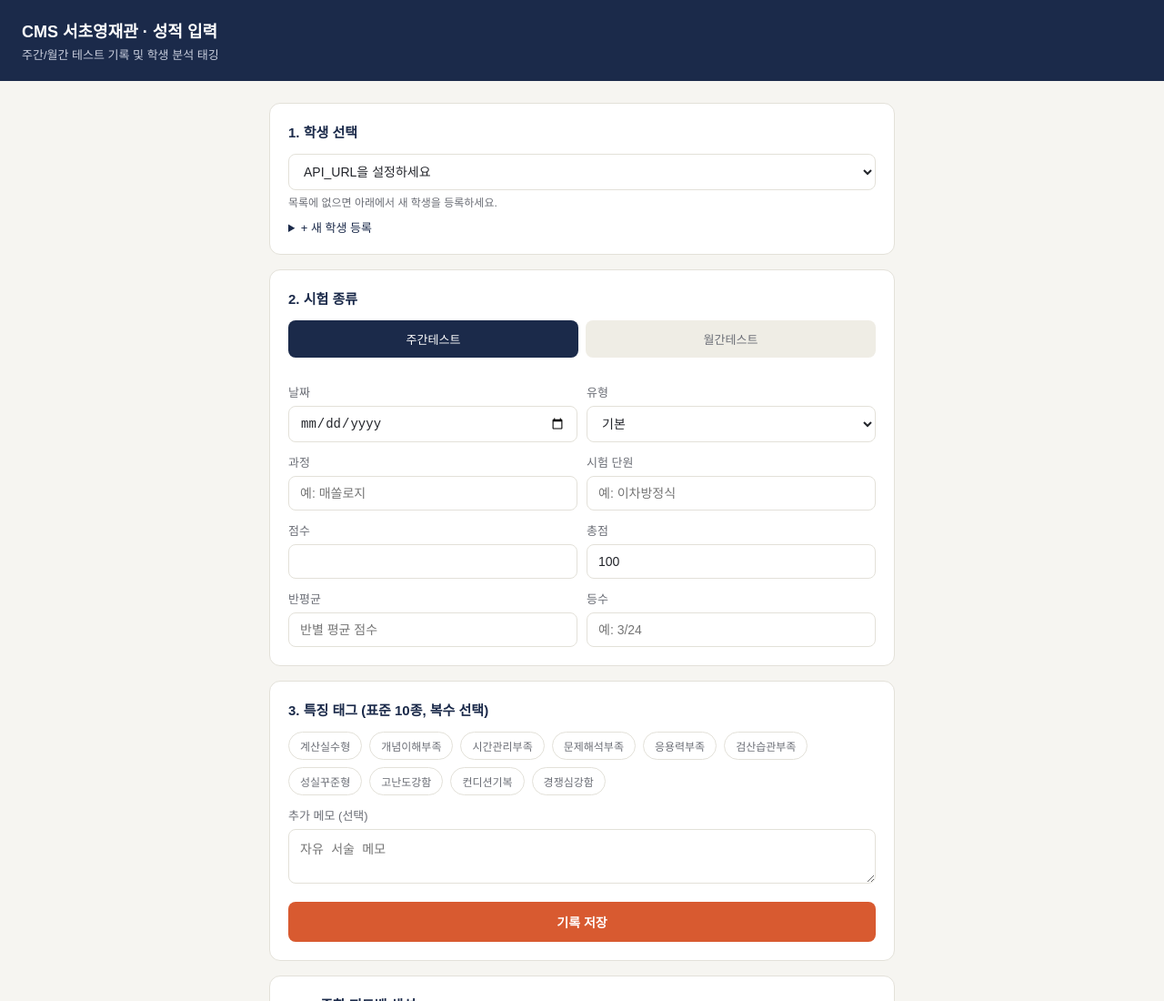
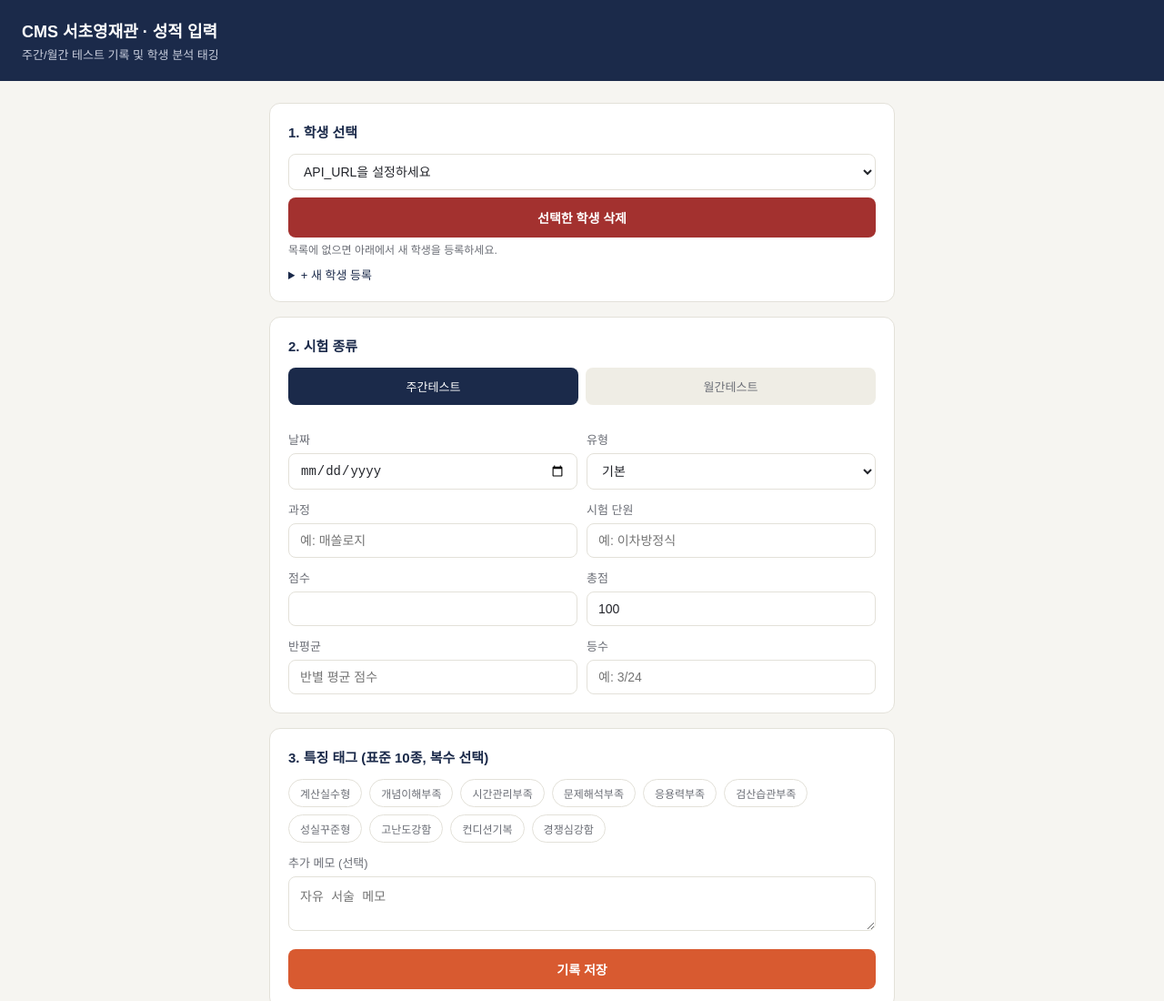
Before and after one commit to sung1414201-ops/PL-MESSAGE, a plain HTML site: page teacher_input.html in a window 1280 px wide. Shown: the top 1100 px of the page at 91% size. Drawn offline with Linux system fonts and the light colour scheme; no server answers.

Commit message:
Add delete student functionality
Added a button to delete selected student and implemented the deleteStudent function to handle deletion.

```diff
--- a/teacher_input.html
+++ b/teacher_input.html
@@ -51,6 +51,7 @@
   <div class="card">
     <h2>1. 학생 선택</h2>
     <select id="studentSelect"><option value="">불러오는 중...</option></select>
+    <button class="secondary" style="margin-top:8px;background:#A3312F;" onclick="deleteStudent()">선택한 학생 삭제</button>
     <div class="hint">목록에 없으면 아래에서 새 학생을 등록하세요.</div>
     <details style="margin-top:10px;">
       <summary style="cursor:pointer;font-size:13px;color:var(--navy);">+ 새 학생 등록</summary>
@@ -189,6 +190,21 @@ async function addStudent(){
   loadStudents();
 }
 
+async function deleteStudent(){
+  const sel = document.getElementById('studentSelect');
+  const code = sel.value;
+  const name = sel.options[sel.selectedIndex] ? sel.options[sel.selectedIndex].text : '';
+  if(!code){ alert('삭제할 학생을 선택하세요'); return; }
+  if(!confirm(name + ' 학생을 삭제하시겠습니까?\n주간/월간 테스트 기록과 종합분석도 모두 함께 삭제되며, 되돌릴 수 없습니다.')){ return; }
+  const res = await fetch(API_URL, {
+    method:'POST',
+    body: JSON.stringify({action:'deleteStudent', code})
+  });
+  const result = await res.json();
+  if(result.success){ alert('삭제되었습니다.'); loadStudents(); }
+  else alert(result.error || '삭제 중 오류가 발생했습니다');
+}
+
 async function saveTest(){
   const code = document.getElementById('studentSelect').value;
   const status = document.getElementById('saveStatus');
```
